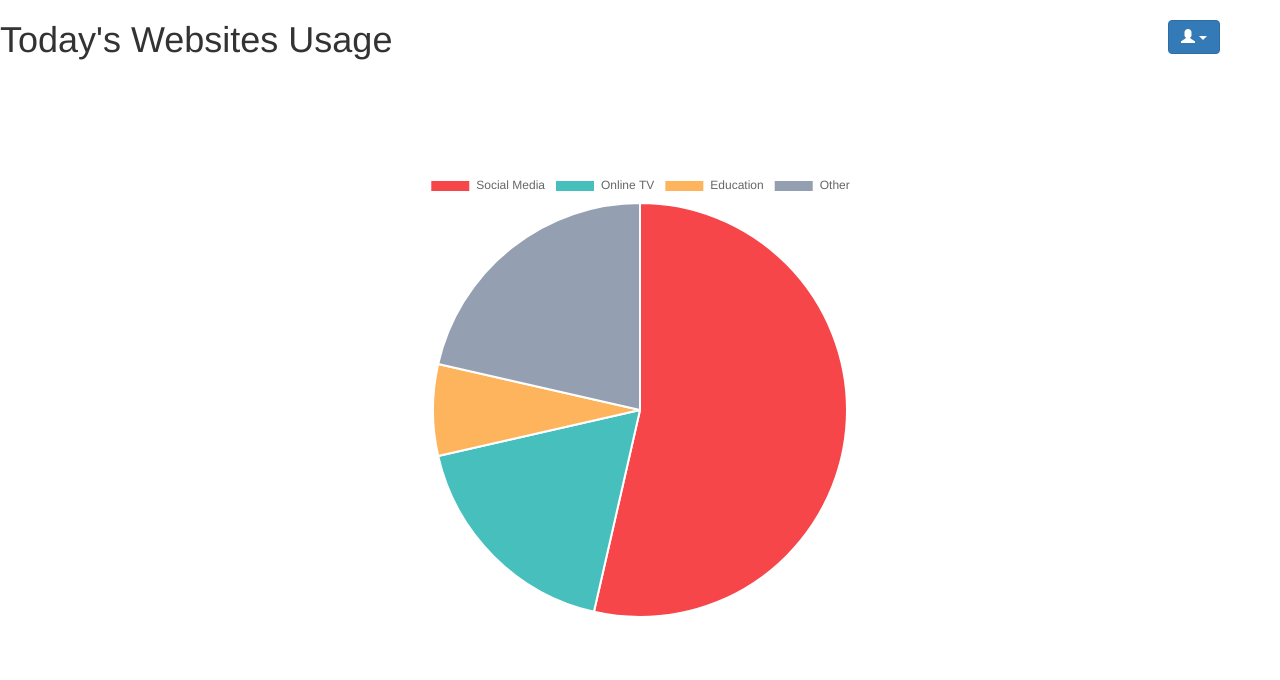
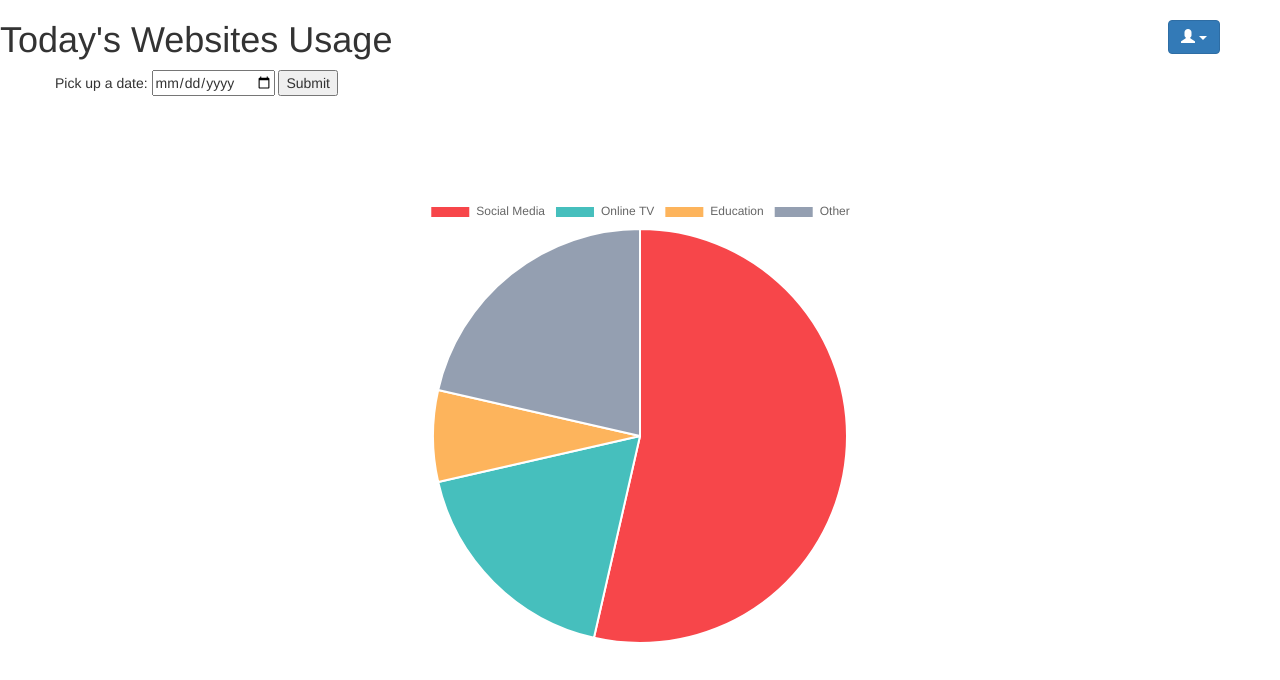
Before and after one commit to revrhythm/Cogs121Project, a website: page static_files/home.html in a window 1280 px wide. Drawn offline with nearby package versions, Linux system fonts and the light colour scheme; no server answers.

Commit message:
added date selection

```diff
--- a/static_files/home.html
+++ b/static_files/home.html
@@ -24,6 +24,19 @@
 
 <body>
     <h1> Today's Websites Usage</h1>
+    <div class="container">
+        <div class="row">
+            <form action="#">
+                Pick up a date:
+                <input type="date" name="bday">
+                <input type="submit">
+            </form>
+        </div>
+    </div>
+
+    <!-- Insert coresponding data here -->
+    <div id="selected-data"></div>
+
     <div class="useraccount">
         <div class="dropdown">
             <button class="btn btn-primary dropdown-toggle" type="button" data-toggle="dropdown">
@@ -44,6 +57,8 @@
     <div class="datacontent">
         <canvas id="pieChart"></canvas>
     </div>
+
+
     <script>
         console.log("hello");
 
```
